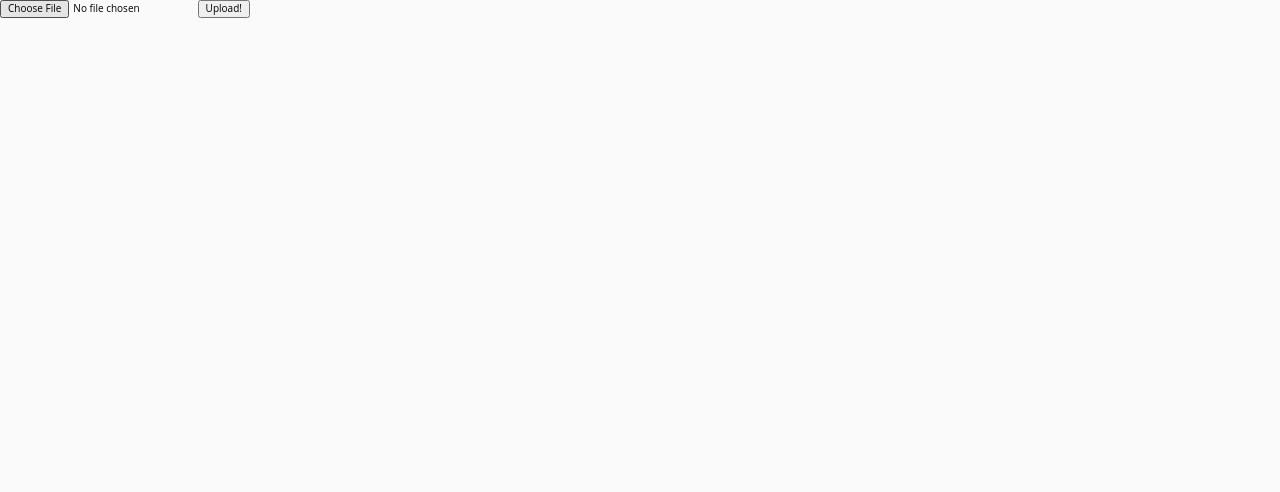
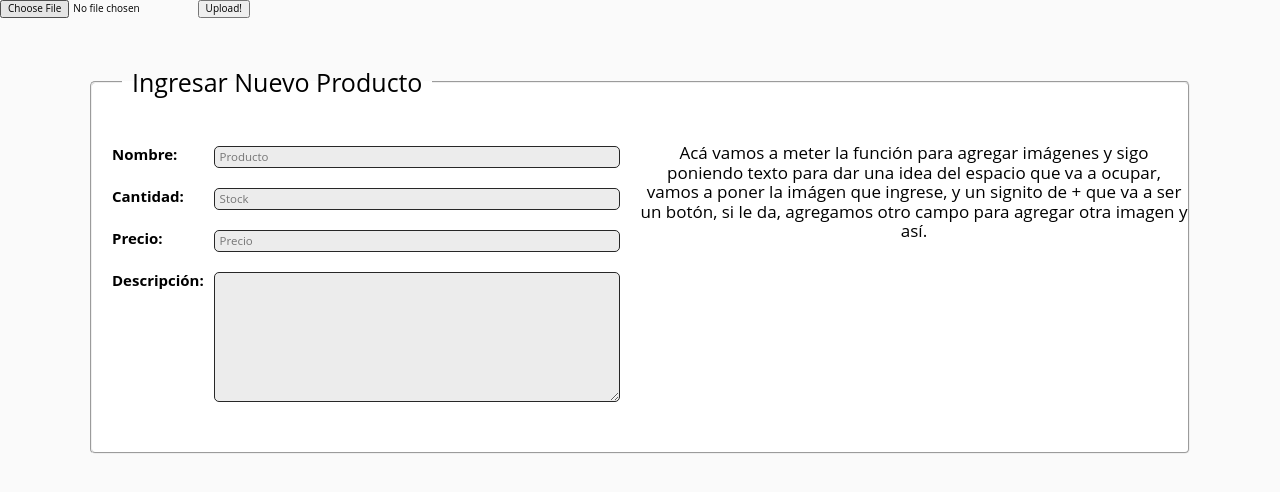
Before and after one commit to SantiM96/Ventas-Web-Ecuador, a website: page index.html in a window 1280 px wide. Drawn offline with Linux system fonts and the light colour scheme.

Commit message:
form to add a product

```diff
--- a/css/main.css
+++ b/css/main.css
@@ -147,3 +147,55 @@ ul {
     text-align: left;
     margin: 1.5rem 2.5rem;
 }
+
+/** Form Product **/
+.product-area {
+    display: flex;
+    justify-content: space-between;
+    margin-top: 5rem;
+    border-radius: .5rem;
+    background-color: white;
+}
+.product-area legend {
+    font-size: 2.5rem;
+    margin-left: 3rem;
+    padding: 0 1rem;
+}
+.product-date,
+.product-image {
+    flex: 1 0 calc(33% - 1rem);
+}
+.camp {
+    margin: 2rem 2rem;
+    display: flex;
+    justify-content: space-between;
+}
+.camp label {
+    font-size: 1.5rem;
+    flex: 1 0 20%;
+    font-weight: bold;
+}
+.camp input {
+    width: 100%;
+    height: 2.2rem;
+    flex: 1 0 80%;
+    border: 1.5px solid var(--text-color);
+    border-radius: .5rem;
+    background-color: #ececec;
+    padding: .5rem;
+}
+.camp input::placeholder {
+    font-size: 1.15rem;
+    left: 3rem;
+}
+.camp-textarea label {
+    vertical-align: top;
+}
+.camp-textarea textarea {
+    flex: 1 0 80%;
+    width: 100%;
+    height: 13rem;
+    border: 1.5px solid var(--text-color);
+    border-radius: .5rem;
+    background-color: #ececec;
+}
--- a/index.html
+++ b/index.html
@@ -16,5 +16,46 @@
         <input type="file" name="file" />
         <input type='submit' value='Upload!' />
     </form>
+
+    <form action="">
+        <fieldset class="product-area section container">
+            <legend>Ingresar Nuevo Producto</legend>
+
+            <div class="product-date">
+                <div class="camp">
+                    <label for="product-name">Nombre: </label>
+                    <input type="text" name="product-name" id="product-name" placeholder="Producto">
+                </div>
+                <div class="camp">
+                    <label for="product-stock">Cantidad: </label>
+                    <input type="text" name="product-stock" id="product-stock" placeholder="Stock">
+                </div>
+
+                <div class="camp camp-price">
+                    <label for="product-price">Precio: </label>
+                    <input type="text" name="product-price" id="product-price" placeholder="Precio">
+                </div>
+                <div class="camp camp-textarea">
+                    <label for="product-description">Descripción: </label>
+                    <textarea id="product-description"></textarea>
+                </div>
+            </div><!-- .product-date -->
+
+
+            <div class="product-image">
+                <p>Acá vamos a meter la función para agregar imágenes y sigo poniendo texto para
+                dar una idea del espacio que va a ocupar, vamos a poner la imágen que ingrese, y
+                un signito de + que va a ser un botón, si le da, agregamos otro campo para
+                agregar otra imagen y así.</p>
+            </div>
+
+        </fieldset><!-- .section .container -->
+    </form>
+
+
+
+
+
+
 </body>
 </html>
```
